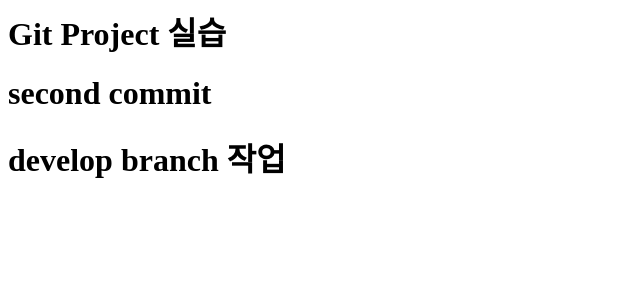
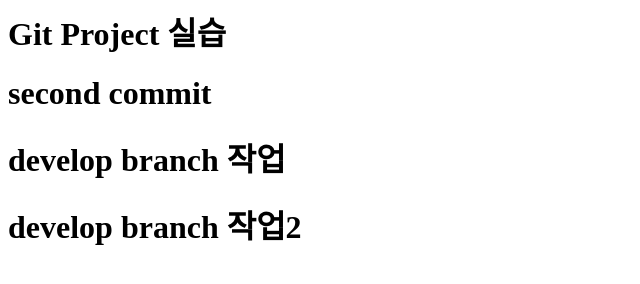
Before and after one commit to se48211/oss2, a plain HTML site: page index.html in a window 1280 px wide. Shown: the whole page, without its empty margins (0-640 px from the left). Drawn offline with Linux system fonts and the light colour scheme.

Commit message:
develop commit2

```diff
--- a/index.html
+++ b/index.html
@@ -5,5 +5,6 @@
         <h1>Git Project 실습</h1>
         <h1>second commit</h1>
         <h1>develop branch 작업</h1>
+        <h1>develop branch 작업2</h1>
     </body>
 </html>
```
